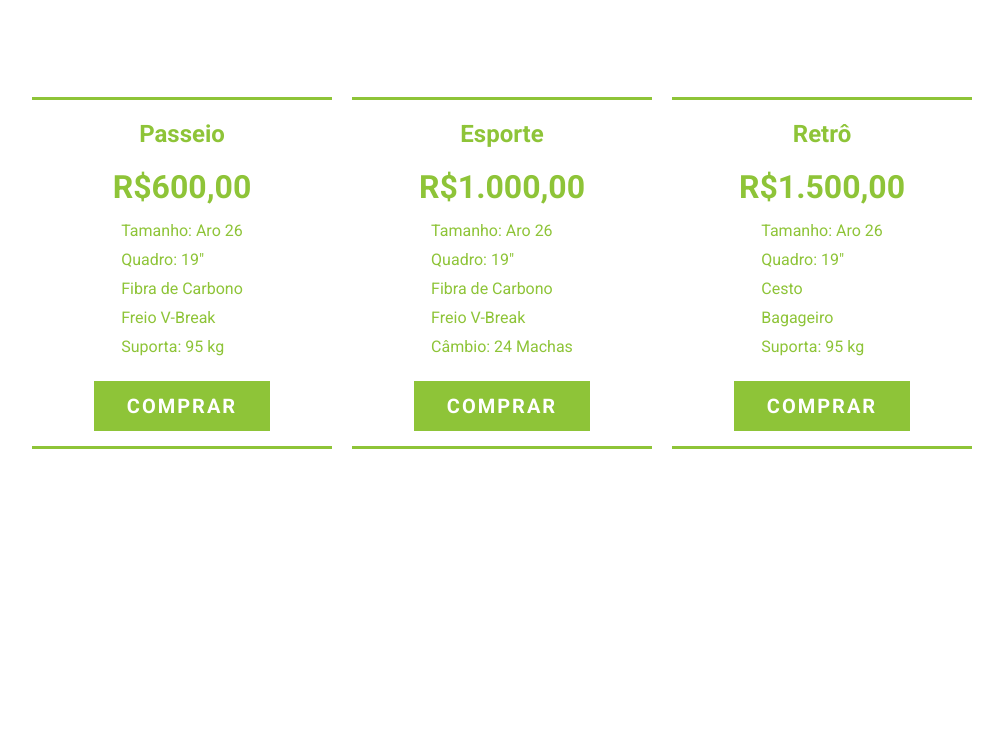
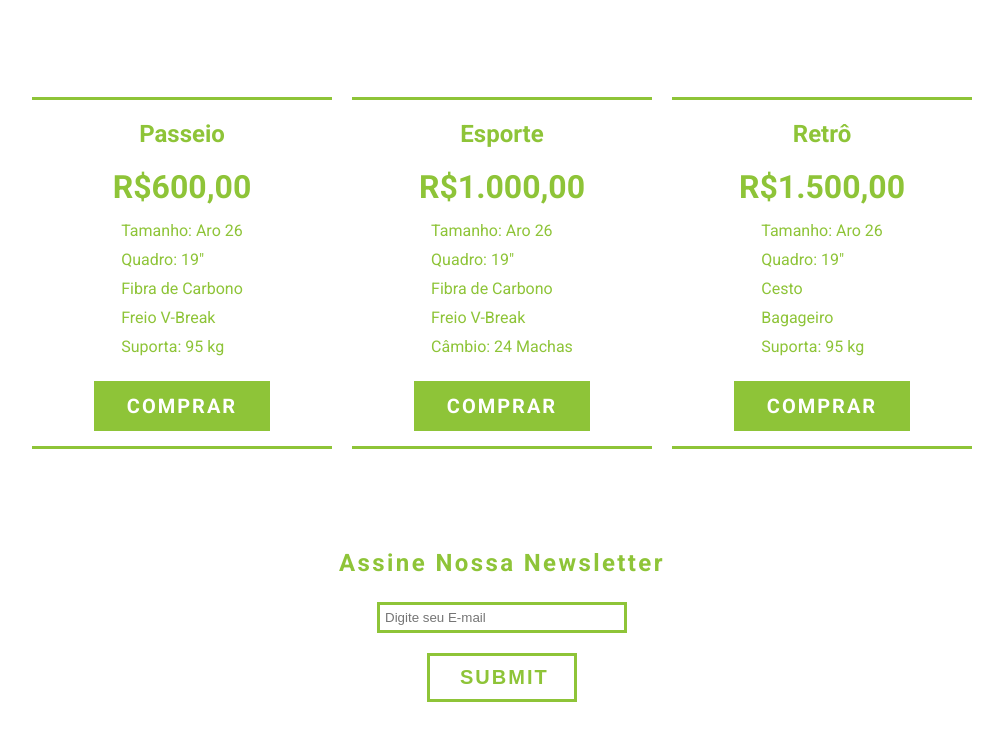
Before and after one commit to eve-souzalemos/freecodecamp, a plain HTML site: page landing-page/index.html in a window 1280 px wide. Shown: the part 1249-2001 px from the top of the page, without its empty margins (138-1141 px from the left). Before the commit the page ends 1748 px from the top, so only its background shows below. Drawn offline with Linux system fonts and the light colour scheme.

Commit message:
feat: estilos form section adicionados

```diff
--- a/landing-page/css/style.css
+++ b/landing-page/css/style.css
@@ -179,3 +179,48 @@ img {
   background: none;
   border: 3px solid #8ec438;
 }
+
+/*NEWSLETTER*/
+
+.newsletter__container {
+  max-width: 960px;
+  margin: 0 auto;
+  padding: 50px 0px;
+  display: flex;
+  flex-direction: column;
+  justify-content: center;
+  align-items: center;
+}
+
+.newsletter__title {
+  font-size: 1.5em;
+  margin-bottom: 15px;
+  letter-spacing: .1em;
+}
+
+.newsletter__form {
+  display: flex;
+  flex-direction: column;
+  align-items: center;
+}
+
+.newsletter__form [type="email"] {
+  width: 250px;
+  margin: 10px 0px 20px 0px;
+  padding: 5px;
+  border: 3px solid #8ec438;
+  outline-color: #8ec438;
+}
+
+.newsletter__form [type="submit"] {
+  width: 150px;
+  padding: 10px 30px;
+  background: none;
+  border: 3px solid #8ec438;
+  color: #8ec438;
+  font-size: 1.25em;
+  font-weight: bold;
+  text-transform: uppercase;
+  letter-spacing: .1em;
+  cursor: pointer;
+}
--- a/landing-page/index.html
+++ b/landing-page/index.html
@@ -104,6 +104,20 @@
     </div>
   </section>
   <!-- Final seção produtos -->
+
+  <!-- Newsletter -->
+
+  <section class="newsletter">
+    <div class="newsletter__container">
+      <h2 class="newsletter__title">Assine Nossa Newsletter</h2>
+      <form class="newsletter__form" id="form" action="https://www.freecodecamp.com/email-submit">
+        <input type="email" placeholder="Digite seu E-mail" required>
+        <input type="submit" id="submit">
+      </form>
+    </div>
+  </section>
+
+
 </body>
 
 </html>
```
